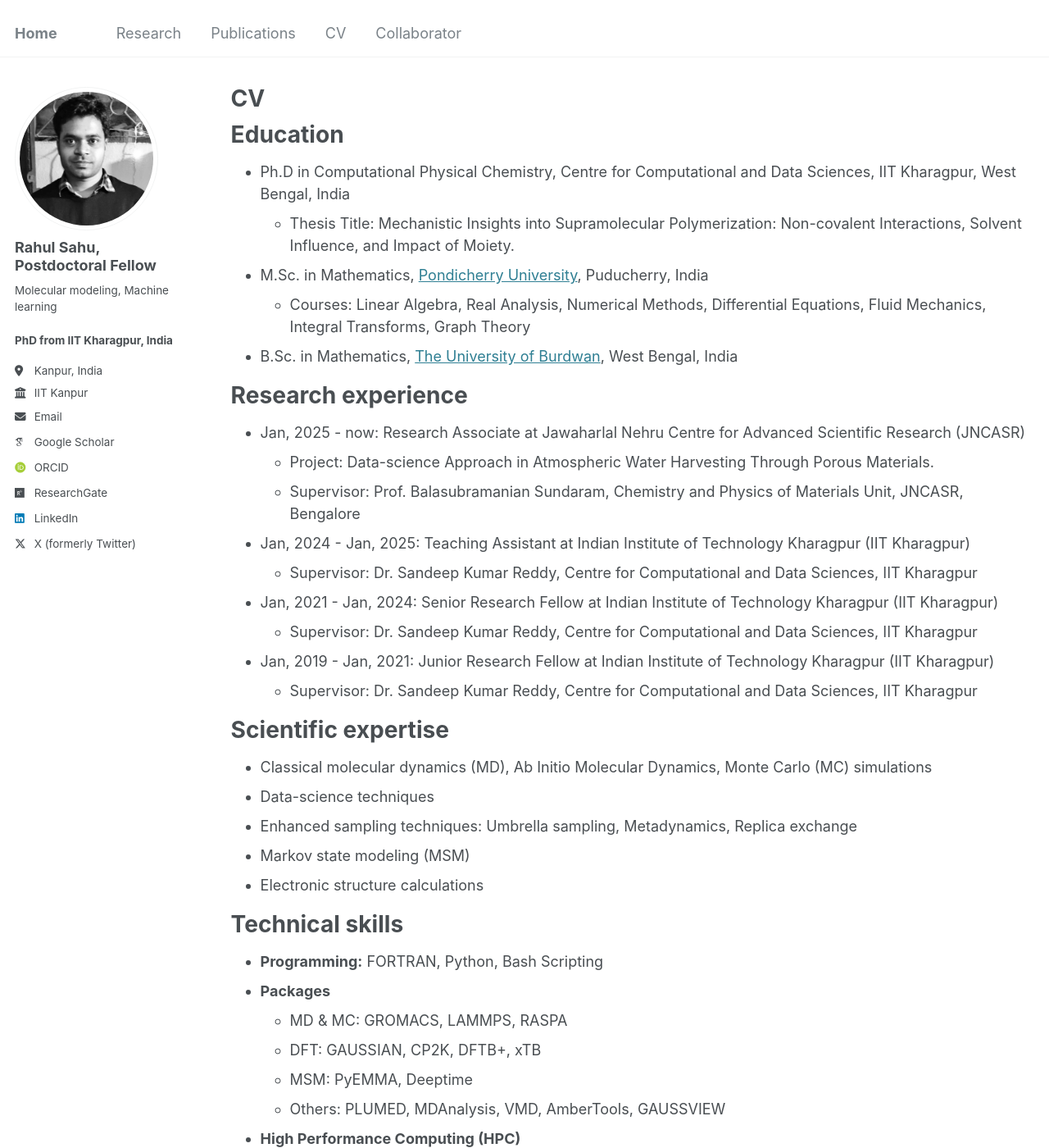
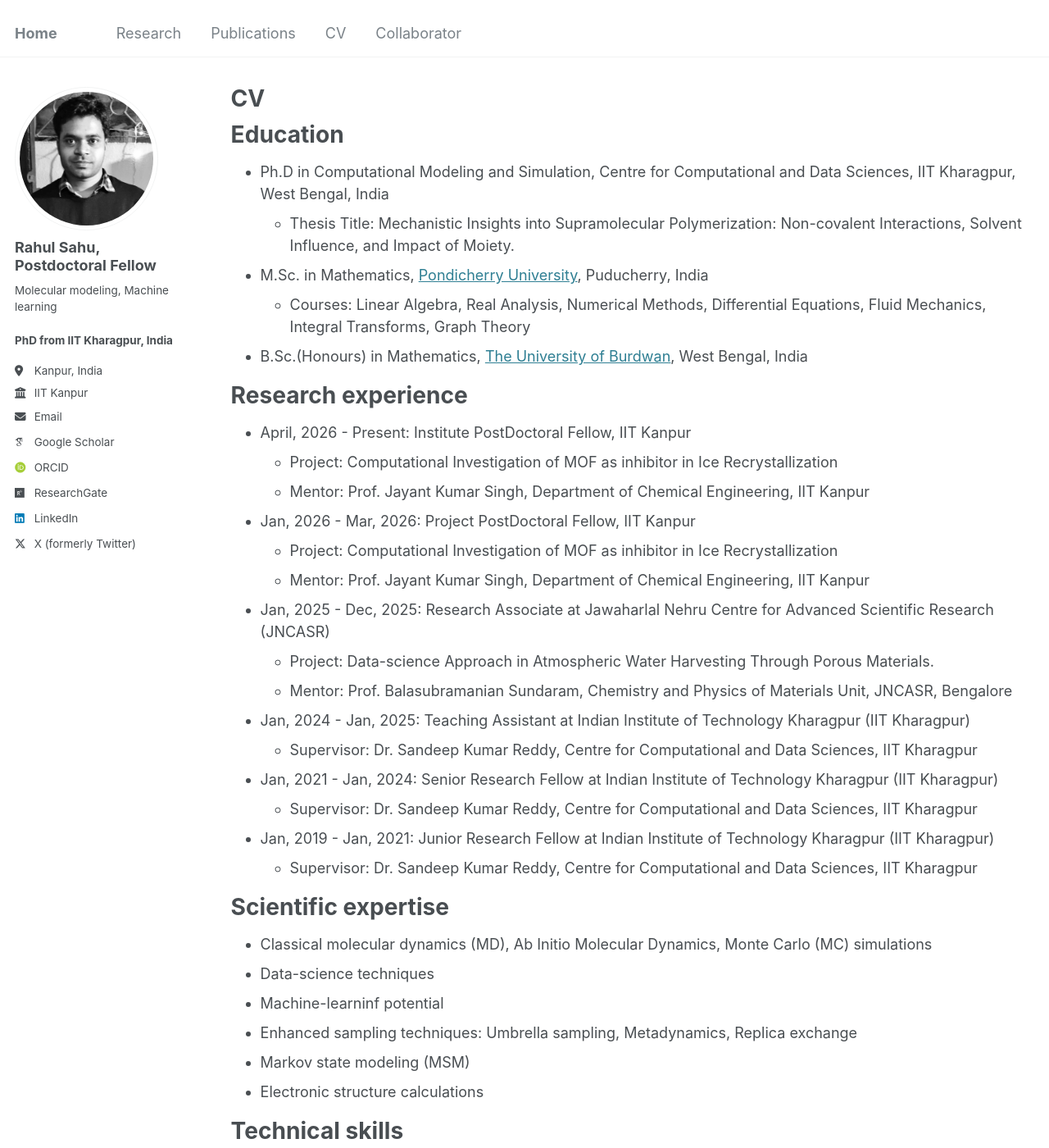
Before and after one commit to srahul21/srahul21.github.io, a Jekyll site: the page built from _pages/cv.md, in a window 1280 px wide and 1400 px high. Shown: the whole window at 82% size. Built offline with Jekyll 4.4.1, drawn with Linux system fonts in a browser that asks for light colours; some web fonts are replaced.

Commit message:
Revise CV education and research experience details
Updated education and research experience sections with corrected titles and new positions.

```diff
--- a/_pages/cv.md
+++ b/_pages/cv.md
@@ -11,17 +11,23 @@ redirect_from:
 
 Education
 ======
-* Ph.D in Computational Physical Chemistry, Centre for Computational and Data Sciences, IIT Kharagpur, West Bengal, India
+* Ph.D in Computational Modeling and Simulation, Centre for Computational and Data Sciences, IIT Kharagpur, West Bengal, India
   * Thesis Title: Mechanistic Insights into Supramolecular Polymerization: Non-covalent Interactions, Solvent Influence, and Impact of Moiety.
 * M.Sc. in Mathematics, [Pondicherry University](https://www.pondiuni.edu.in/), Puducherry, India
   * Courses: Linear Algebra, Real Analysis, Numerical Methods, Differential Equations, Fluid Mechanics, Integral Transforms, Graph Theory
-* B.Sc. in Mathematics, [The University of Burdwan](https://www.buruniv.ac.in/Demo/index_bucc.php), West Bengal, India
+* B.Sc.(Honours) in Mathematics, [The University of Burdwan](https://www.buruniv.ac.in/Demo/index_bucc.php), West Bengal, India
 
 Research experience
 ======
-* Jan, 2025 - now: Research Associate at Jawaharlal Nehru Centre for Advanced Scientific Research (JNCASR)
+* April, 2026 - Present: Institute PostDoctoral Fellow, IIT Kanpur
+  * Project: Computational Investigation of MOF as inhibitor in Ice Recrystallization
+  * Mentor: Prof. Jayant Kumar Singh, Department of Chemical Engineering, IIT Kanpur
+* Jan, 2026 - Mar, 2026: Project PostDoctoral Fellow, IIT Kanpur
+  * Project: Computational Investigation of MOF as inhibitor in Ice Recrystallization
+  * Mentor: Prof. Jayant Kumar Singh, Department of Chemical Engineering, IIT Kanpur
+* Jan, 2025 - Dec, 2025: Research Associate at Jawaharlal Nehru Centre for Advanced Scientific Research (JNCASR)
   * Project: Data-science Approach in Atmospheric Water Harvesting Through Porous Materials.
-  * Supervisor: Prof. Balasubramanian Sundaram, Chemistry and Physics of Materials Unit, JNCASR, Bengalore
+  * Mentor: Prof. Balasubramanian Sundaram, Chemistry and Physics of Materials Unit, JNCASR, Bengalore
 * Jan, 2024 - Jan, 2025: Teaching Assistant at Indian Institute of Technology Kharagpur (IIT Kharagpur)
   * Supervisor: Dr. Sandeep Kumar Reddy, Centre for Computational and Data Sciences, IIT Kharagpur
 * Jan, 2021 - Jan, 2024: Senior Research Fellow at Indian Institute of Technology Kharagpur (IIT Kharagpur)
@@ -33,6 +39,7 @@ Scientific expertise
 ======
 * Classical molecular dynamics (MD), Ab Initio Molecular Dynamics, Monte Carlo (MC) simulations
 * Data-science techniques
+* Machine-learninf potential
 * Enhanced sampling techniques: Umbrella sampling, Metadynamics, Replica exchange
 * Markov state modeling (MSM)
 * Electronic structure calculations
```
